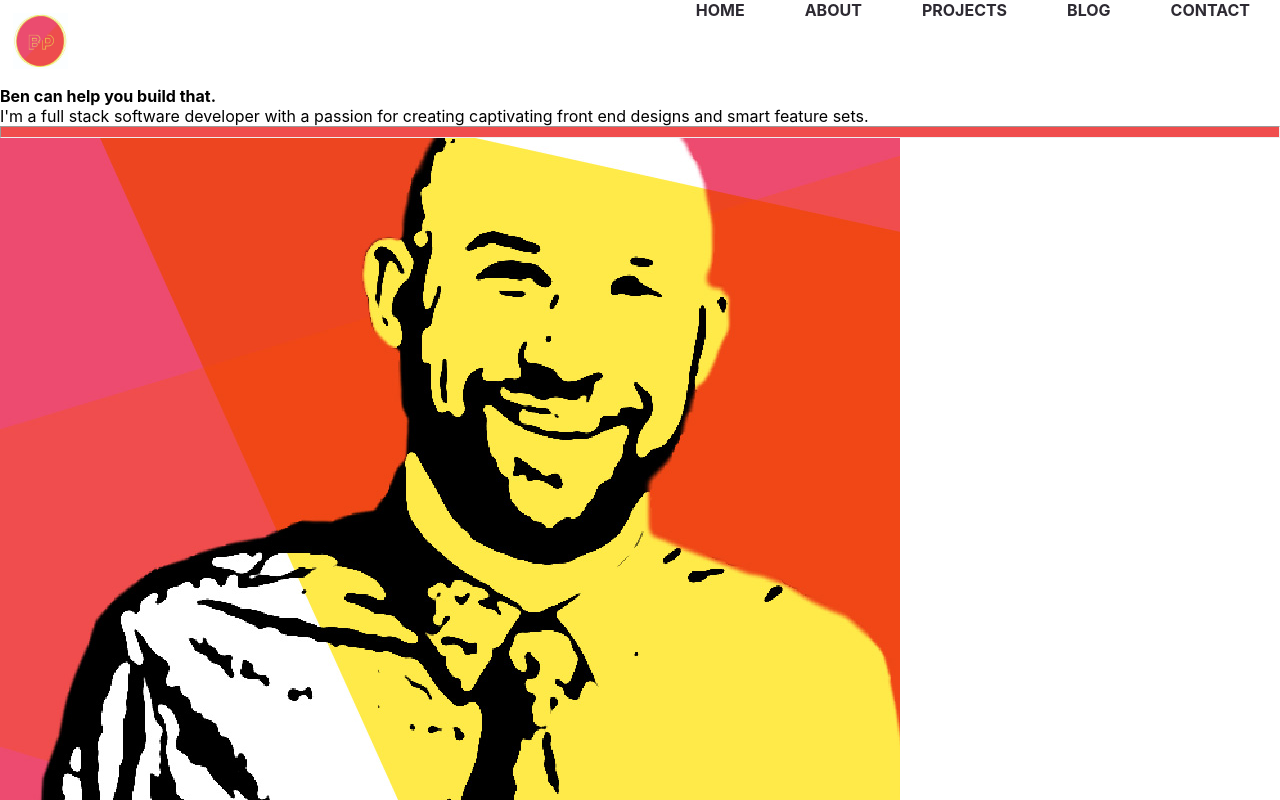
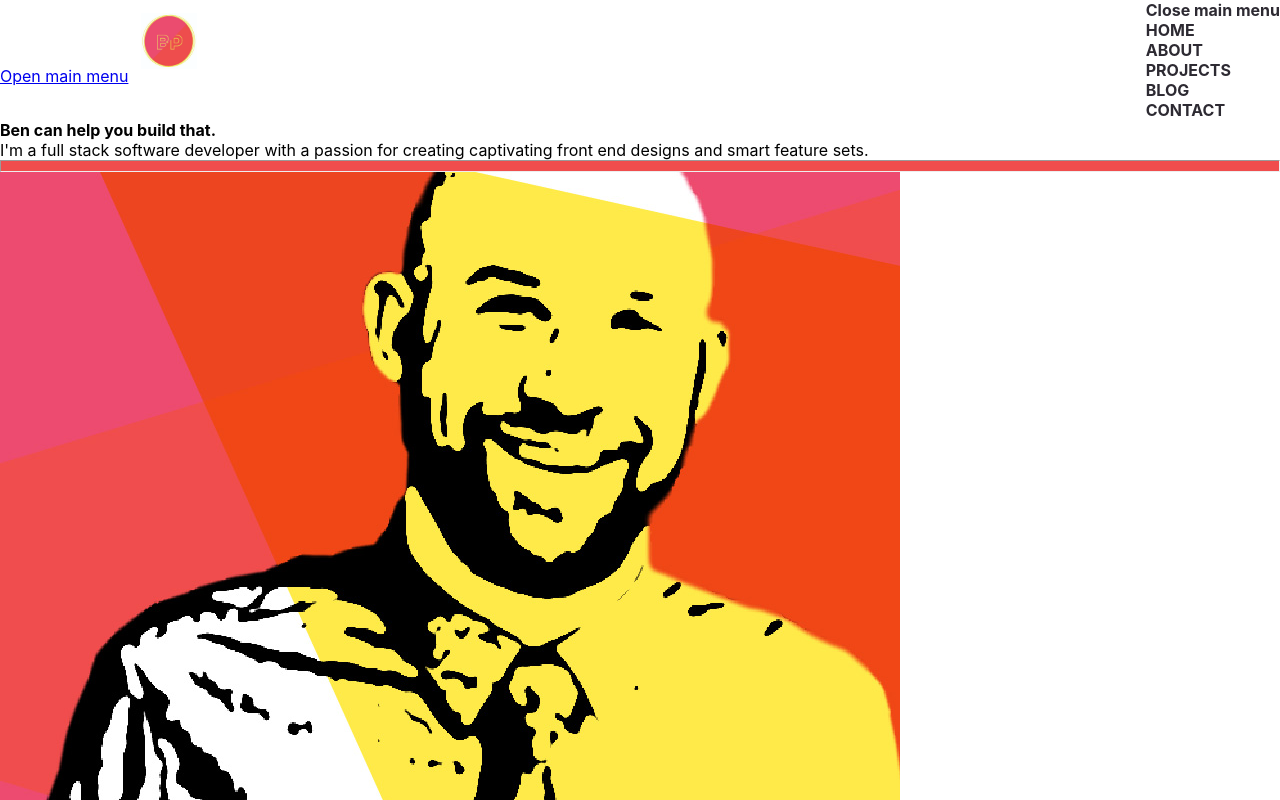
Before and after one commit to BenParisot/portfolio-site, a React (Create React App) app: page / in a window 1280 px wide. Shown: the top 800 px of the page. Built offline with nearby package versions, Linux system fonts and the light colour scheme.

Commit message:
finish styling footer, import google fonts

```diff
--- a/public/index.html
+++ b/public/index.html
@@ -21,19 +21,10 @@
     -->
     <title>Ben Parisot | Full Stack JavaScript Developer</title>
     <meta name="description" content="Ben Parisot is a full stack JavaScript developer working in the Node, React/Redux, MongoDB, and Express.">
+    <link href="https://fonts.googleapis.com/css?family=Arvo|Maven+Pro:400,700&display=swap" rel="stylesheet">
   </head>
   <body>
     <noscript>You need to enable JavaScript to run this app.</noscript>
     <div id="root"></div>
-    <!--
-      This HTML file is a template.
-      If you open it directly in the browser, you will see an empty page.
-
-      You can add webfonts, meta tags, or analytics to this file.
-      The build step will place the bundled scripts into the <body> tag.
-
-      To begin the development, run `npm start` or `yarn start`.
-      To create a production bundle, use `npm run build` or `yarn build`.
-    -->
   </body>
 </html>
--- a/src/App.css
+++ b/src/App.css
@@ -14,111 +14,11 @@
   height: 3.5rem;
   margin: .8rem;
 }
+
 header {
   display: flex;
   justify-content: space-between;
-  overflow: hidden;
-  z-index: 3;
 }
-
-
-/* header nav {
- clear: both;
- max-height: 0;
- transition: max-height .2s ease-out;
-} */
-
-/* menu */
-
-.header .menu {
-  clear: both;
-  max-height: 0;
-  transition: max-height .2s ease-out;
-}
-
-.header .menu-icon {
-  cursor: pointer;
-  display: inline-block;
-  float: right;
-  padding: 28px 20px;
-  position: relative;
-  user-select: none;
-}
-
-.header .menu-icon .navicon {
-  background: #333;
-  display: block;
-  height: 2px;
-  position: relative;
-  transition: background .2s ease-out;
-  width: 18px;
-}
-
-.header .menu-icon .navicon:before,
-.header .menu-icon .navicon:after {
-  background: #333;
-  content: '';
-  display: block;
-  height: 100%;
-  position: absolute;
-  transition: all .2s ease-out;
-  width: 100%;
-}
-
-.header .menu-icon .navicon:before {
-  top: 5px;
-}
-
-.header .menu-icon .navicon:after {
-  top: -5px;
-}
-
-/* menu btn */
-
-.header .menu-btn {
-  display: none;
-}
-
-.header .menu-btn:checked ~ .menu {
-  max-height: 240px;
-}
-
-.header .menu-btn:checked ~ .menu-icon .navicon {
-  background: transparent;
-}
-
-.header .menu-btn:checked ~ .menu-icon .navicon:before {
-  transform: rotate(-45deg);
-}
-
-.header .menu-btn:checked ~ .menu-icon .navicon:after {
-  transform: rotate(45deg);
-}
-
-.header .menu-btn:checked ~ .menu-icon:not(.steps) .navicon:before,
-.header .menu-btn:checked ~ .menu-icon:not(.steps) .navicon:after {
-  top: 0;
-}
-
-/* 48em = 768px */
-
-@media (min-width: 48em) {
-  .header li {
-    float: left;
-  }
-  .header li a {
-    padding: 20px 30px;
-  }
-  .header .menu {
-    clear: none;
-    float: right;
-    max-height: none;
-  }
-  .header .menu-icon {
-    display: none;
-  }
-}
-
 
 header nav li {
   list-style: none;
@@ -134,3 +34,20 @@ header nav a {
 .social-links {
   display: none;
 }
+
+
+/* footer */
+
+footer {
+  display: flex;
+  justify-content: center;
+  background-color: #F04d4d;
+  padding: 1.5rem 0rem;
+}
+
+footer a {
+  color: #fff;
+  text-decoration: none;
+  text-transform: uppercase;
+  font-weight: bold;
+}
--- a/src/components/Footer.js
+++ b/src/components/Footer.js
@@ -3,11 +3,7 @@ import React from 'react';
 export default function Footer() {
     return (
         <footer>
-            <ul>
-                <li>&copy; Ben Parisot 2019</li>
-                <li>Built with Gatsby</li>
-                <li><a href="#home">Back to the Top</a></li>
-            </ul>
+            <p><a href="#header">Back to the Top</a></p>
         </footer>
     )
 }
--- a/src/components/Header.js
+++ b/src/components/Header.js
@@ -7,20 +7,34 @@ import icon from '../assets/icon.jpg';
 
 export default function Header() {
     return (
-       <header className="header">
-        <a href="/">
+       <header id="header" className="header">
+        <a href="#main-menu"
+          id="main-menu-toggle"
+          className="menu-toggle"
+          aria-label="Open main menu">
+            <span className="sr-only">Open main menu</span>
+            <span className="fa fa-bars" aria-hidden="true"></span>
           <img className="logo-desktop" id="home" style={{ height: '75px', margin: 'auto' }} src={headerLogo} alt="Ben Parisot Logo" />
           <img className="logo-mobile" src={icon} alt="Ben Parisot Logo small" />
         </a>
-        <nav className="menu">
-          <input className="menu-btn" type="checkbox" id="menu-btn" />
-          <label class="menu-icon" for="menu-btn"><span class="navicon"></span></label>
+        <nav id="main-menu" className="main-menu" aria-label="main menu">
+          <a href="#main-menu-toggle"
+            id="main-menu-close"
+            className="menu-close"
+            aria-label="Close main menu">
+              <span className="sr-only">Close main menu</span>
+              <span className="fa fa-close" aria-hidden="true"></span>
+          </a>
           <li><a href="/">Home</a></li>
           <li><a href="#about">About</a></li>
           <li><a href="#projects">Projects</a></li>
           <li><a target="blank" href="https://herecodesnothing.com/">Blog</a></li>
           <li><a href="#contact">Contact</a></li>
         </nav>
+        <a href="#main-menu-toggle"
+          className="backdrop"
+          tabIndex="-1"
+          aria-hidden="true" hidden></a>
         <section className="social-links">
             <a href="https://twitter.com/HereCodesNothin" target="blank"><img style={{ width: '45px', height: '45px', margin: 'auto 7px' }} src={twitter} alt="Twitter logo" /></a>
             <a href="https://www.linkedin.com/in/benparisot/" target="blank"><img style={{ width: '45px', height: '45px', margin: 'auto 7px' }} src={linkedin} alt="LinkedIn logo" /></a>
```
